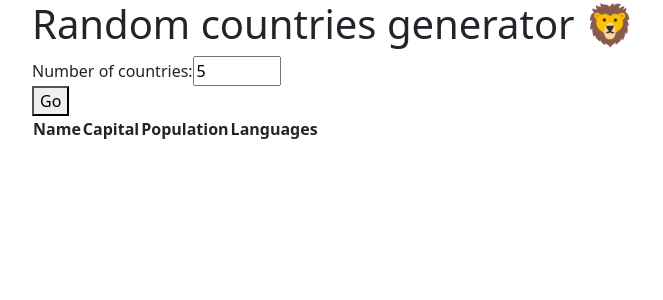
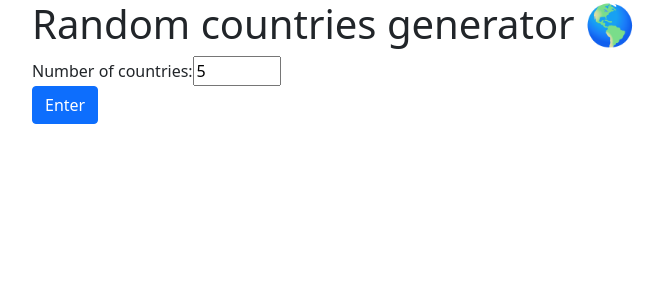
Before and after one commit to imaginaryfolklore00/random-countries, a React (Create React App) app: page / in a window 1280 px wide. Shown: the top 300 px of the page, without its empty margins (50-713 px from the left). Built offline with nearby package versions, Linux system fonts and the light colour scheme.

Commit message:
Implemented bootstrap elements

```diff
--- a/src/components/CountryTable.js
+++ b/src/components/CountryTable.js
@@ -1,9 +1,13 @@
 import { useSelector } from "react-redux";
+import { Table, Fade } from "react-bootstrap";
 
-const Country = ({ country }) => {
+const Country = ({ country, listId }) => {
+  const order = listId + 1;
+
   if (country.hasOwnProperty("notFound")) {
     return (
       <tr>
+        <td>{order}</td>
         <td>{country.name}</td>
         <td>{country.notFound}</td>
       </tr>
@@ -12,6 +16,7 @@ const Country = ({ country }) => {
 
   return (
     <tr>
+      <td>{order}</td>
       <td>{country.name}</td>
       <td>{country.capital}</td>
       <td>
@@ -32,10 +37,11 @@ const CountryTable = () => {
   );
 
   return (
-    <div>
-      <table>
+    <Fade in={countries.length}>
+      <Table striped hover>
         <thead>
           <tr>
+            <th>#</th>
             <th>Name</th>
             <th>Capital</th>
             <th>Population</th>
@@ -43,12 +49,12 @@ const CountryTable = () => {
           </tr>
         </thead>
         <tbody>
-          {countriesToDisplay.map((country) => (
-            <Country key={country.name} country={country} />
+          {countriesToDisplay.map((country, index) => (
+            <Country key={index} country={country} listId={index} />
           ))}
         </tbody>
-      </table>
-    </div>
+      </Table>
+    </Fade>
   );
 };
 
--- a/src/components/NumberForm.js
+++ b/src/components/NumberForm.js
@@ -3,6 +3,7 @@ import {
   clearCountries,
 } from "../reducers/countryReducer";
 import { useDispatch } from "react-redux";
+import { Button } from "react-bootstrap";
 
 const NumberForm = () => {
   const MIN_NUMBER_VALUE = 5;
@@ -30,7 +31,9 @@ const NumberForm = () => {
           defaultValue={MIN_NUMBER_VALUE}
         />
       </div>
-      <button type="submit">Go</button>
+      <Button variant="primary" type="submit">
+        Enter
+      </Button>
     </form>
   );
 };
--- a/src/components/Title.js
+++ b/src/components/Title.js
@@ -1,3 +1,3 @@
-const Title = () => <h1>Random countries generator &#129409;</h1>;
+const Title = () => <h1>Random countries generator &#127758;</h1>;
 
 export default Title;
```
